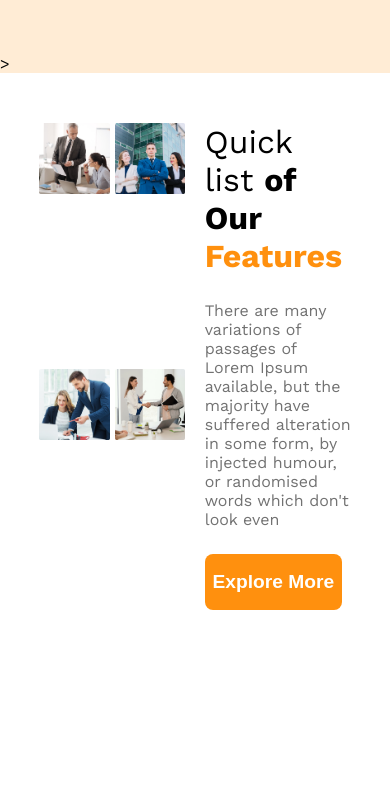
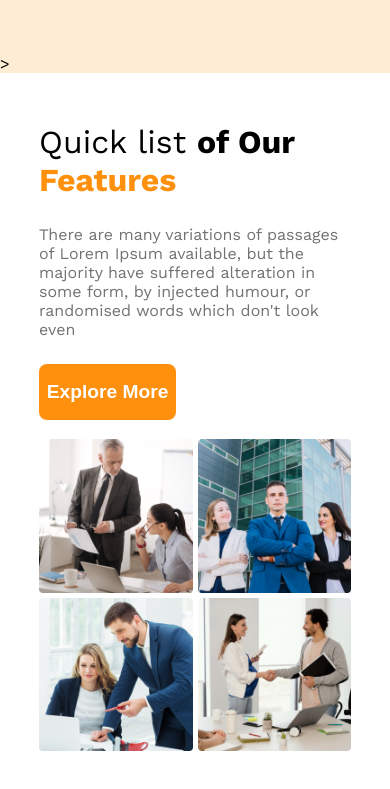
Before and after one commit to Alamin-Biswas103/G3-Architecture, a plain HTML site: page index.html in a window 390 px wide. Shown: the part 882-1671 px from the top of the page. Before the commit the page ends 1542 px from the top, so only its background shows below. Drawn offline with nearby package versions, Linux system fonts and the light colour scheme.

Commit message:
features tab responsive

```diff
--- a/style/style.css
+++ b/style/style.css
@@ -12,6 +12,13 @@
     margin: 0;
     padding: 0;
     box-sizing: border-box;
+}
+
+
+body{
+    max-width: 1900px;
+    margin: 0 auto;
+
 }
 /* Common-style */
 .container{
@@ -137,4 +144,8 @@
     .navbar ul li:not(:first-child){
         display: none;
     }
+
+    .features-section{
+        flex-direction: column-reverse;
+    }
 }
```
